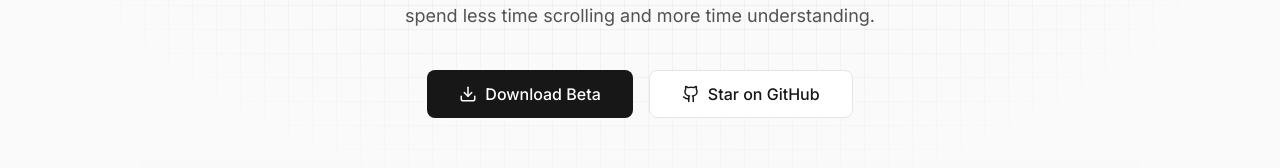
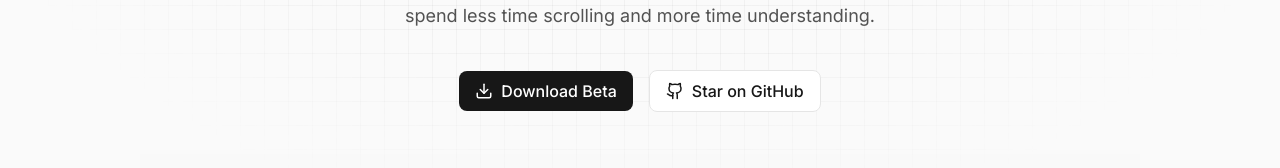
Before and after one commit to Sagar141005/Gisty-Landing, a React (Vite) app: page / in a window 1280 px wide. Shown: the part 403-571 px from the top of the page. Built offline with nearby package versions, Linux system fonts and the light colour scheme.

Commit message:
fix: change button fixed size

```diff
--- a/src/components/Hero.jsx
+++ b/src/components/Hero.jsx
@@ -23,7 +23,7 @@ export default function Hero() {
           <a
             href="/gisty-v1.zip"
             download
-            className="group h-12 px-8 rounded-lg bg-neutral-900 dark:bg-white text-white dark:text-black font-medium flex items-center gap-2 hover:bg-black dark:hover:bg-neutral-200 transition-all active:scale-95"
+            className="group px-4 py-2 rounded-lg bg-neutral-900 dark:bg-white text-white dark:text-black font-medium flex items-center gap-2 hover:bg-black dark:hover:bg-neutral-200 transition-all active:scale-95"
           >
             <Download size={18} />
             <span>Download Beta</span>
@@ -33,7 +33,7 @@ export default function Hero() {
             href="https://github.com/Sagar141005/Gisty"
             target="_blank"
             rel="noreferrer"
-            className="h-12 px-8 rounded-lg border border-neutral-200 dark:border-neutral-800 bg-white dark:bg-neutral-900 text-neutral-900 dark:text-white font-medium flex items-center gap-2 hover:bg-neutral-50 dark:hover:bg-neutral-800 transition-all"
+            className="px-4 py-2 rounded-lg border border-neutral-200 dark:border-neutral-800 bg-white dark:bg-neutral-900 text-neutral-900 dark:text-white font-medium flex items-center gap-2 hover:bg-neutral-50 dark:hover:bg-neutral-800 transition-all"
           >
             <Github size={18} />
             <span>Star on GitHub</span>
```
